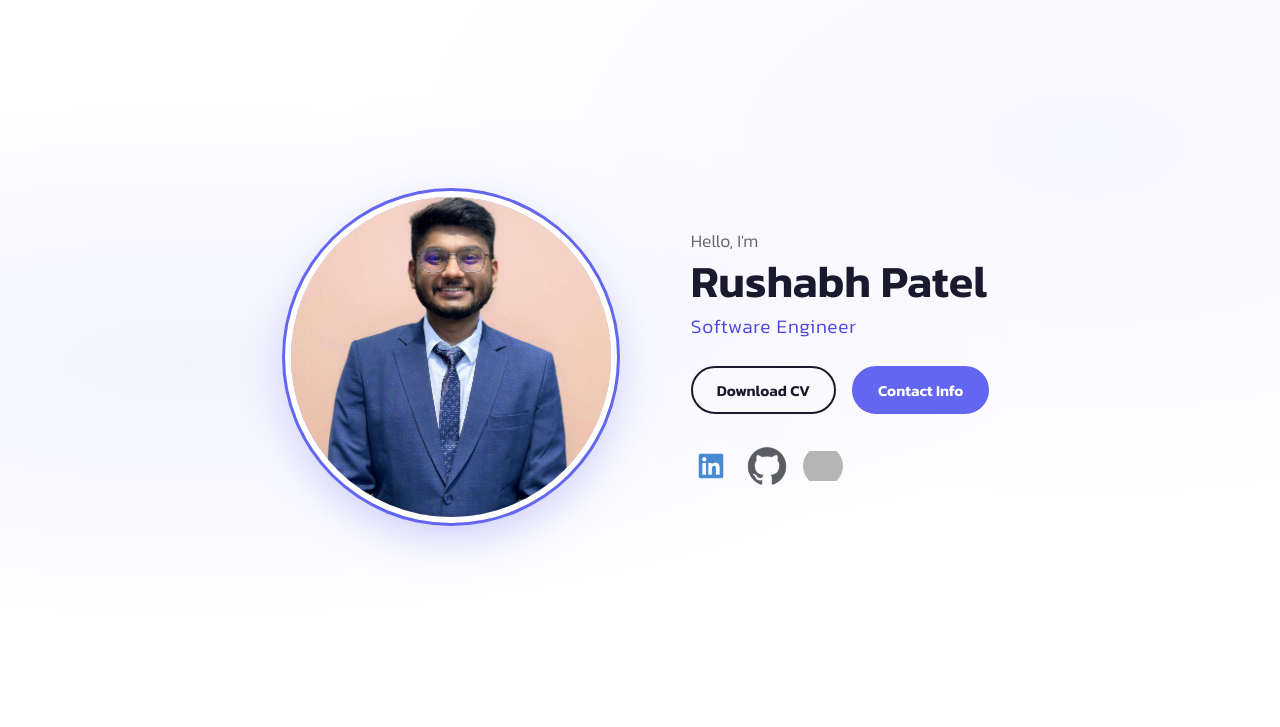
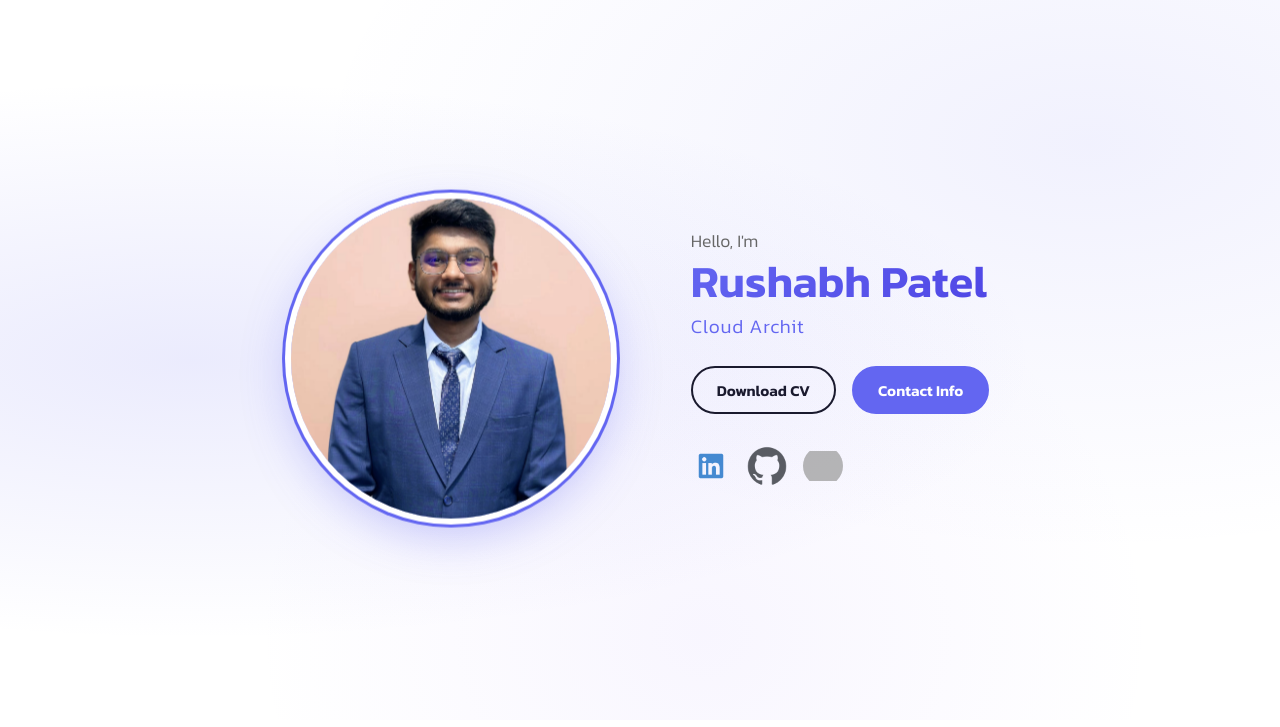
Before and after one commit to rush1998/Portfolio, a PHP site: page / in a window 1280 px wide. Shown: the part 80-807 px from the top of the page. Run offline with PHP 8.4, Linux system fonts and the light colour scheme; grey boxes are pictures that could not be loaded.

Commit message:
feat: lively hero section — typewriter roles, gradient name, floating pic, staggered fade-in, vibrant bg. Title: DevOps Engineer

```diff
--- a/index.css
+++ b/index.css
@@ -76,7 +76,6 @@ header.scrolled {
     box-shadow: 0 4px 28px rgba(0, 0, 0, 0.4);
 }
 
-/* Scroll progress bar */
 .scroll-progress {
     position: absolute;
     bottom: 0;
@@ -106,7 +105,6 @@ header.scrolled {
     margin: 0 auto;
 }
 
-/* ─── LOGO ────────────────────────────────────────────────── */
 .logo-link {
     display: flex;
     align-items: center;
@@ -145,7 +143,6 @@ header.scrolled {
 
 .logo-link:hover .logo-name { color: var(--main-color); }
 
-/* ─── DESKTOP NAV ──────────────────────────────────────────── */
 #nav3 {
     display: flex;
     align-items: center;
@@ -174,7 +171,6 @@ header.scrolled {
     font-weight: 400;
 }
 
-/* Hire Me CTA */
 .nav-cta {
     background: linear-gradient(135deg, var(--main-color), var(--main-color-dark)) !important;
     color: #fff !important;
@@ -192,14 +188,12 @@ header.scrolled {
     transform: translateY(-2px) scale(1.04) !important;
 }
 
-/* ─── RIGHT CLUSTER ─────────────────────────────────────────── */
 #nav-right {
     display: flex;
     align-items: center;
     gap: 0.75rem;
 }
 
-/* ─── THEME TOGGLE ─────────────────────────────────────────── */
 .theme-toggle {
     background: transparent;
     border: 1.5px solid var(--border);
@@ -231,11 +225,7 @@ header.scrolled {
     to   { transform: rotate(360deg) scale(1); }
 }
 
-/* ─── ANIMATED HAMBURGER ────────────────────────────────────── */
-#nav4 {
-    display: none;
-    position: relative;
-}
+#nav4 { display: none; position: relative; }
 
 .hamburger {
     background: transparent;
@@ -269,7 +259,6 @@ header.scrolled {
 .hamburger.open span:nth-child(2) { opacity: 0; width: 0; }
 .hamburger.open span:last-child   { transform: translateY(-7px) rotate(-45deg); width: 100%; }
 
-/* ─── MOBILE OVERLAY ────────────────────────────────────────── */
 .mobile-overlay {
     display: none;
     position: fixed;
@@ -281,7 +270,6 @@ header.scrolled {
 
 .mobile-overlay.visible { display: block; }
 
-/* ─── SLIDE-IN SIDEBAR ────────────────────────────────────────── */
 .sidebar {
     position: fixed;
     top: 0;
@@ -307,10 +295,7 @@ header.scrolled {
     border-bottom: 1px solid var(--border);
 }
 
-.sidebar li {
-    width: 100%;
-    display: block;
-}
+.sidebar li { width: 100%; display: block; }
 
 .sidebar li a {
     display: block;
@@ -341,10 +326,7 @@ header.scrolled {
     transition: color 0.2s, transform 0.3s;
 }
 
-.sidebar-close:hover {
-    color: var(--accent);
-    transform: rotate(90deg);
-}
+.sidebar-close:hover { color: var(--accent); transform: rotate(90deg); }
 
 .sidebar-cta {
     margin: 1.25rem 1.5rem 0 !important;
@@ -358,11 +340,7 @@ header.scrolled {
     box-shadow: 0 2px 14px rgba(99, 102, 241, 0.35);
 }
 
-.sidebar-cta:hover {
-    padding-left: 1rem !important;
-    border-left-color: transparent !important;
-    opacity: 0.9;
-}
+.sidebar-cta:hover { padding-left: 1rem !important; border-left-color: transparent !important; opacity: 0.9; }
 
 @media screen and (max-width: 900px) {
     #nav1 { padding: 0 1.5rem; height: 70px; }
@@ -382,9 +360,20 @@ header.scrolled {
     padding: 4rem 2rem;
     background-color: var(--bg);
     background-image:
-        radial-gradient(ellipse at 15% 50%, rgba(99, 102, 241, 0.08) 0%, transparent 55%),
-        radial-gradient(ellipse at 85% 20%, rgba(99, 102, 241, 0.05) 0%, transparent 50%);
+        radial-gradient(ellipse at 15% 50%, rgba(99, 102, 241, 0.13) 0%, transparent 55%),
+        radial-gradient(ellipse at 85% 20%, rgba(99, 102, 241, 0.09) 0%, transparent 50%),
+        radial-gradient(ellipse at 55% 88%, rgba(167, 139, 250, 0.08) 0%, transparent 45%);
     transition: background-color 0.35s ease;
+}
+
+/* Floating animation on profile image wrapper */
+.hero-image-wrap {
+    animation: heroFloat 6s ease-in-out infinite;
+}
+
+@keyframes heroFloat {
+    0%, 100% { transform: translateY(0px); }
+    50%       { transform: translateY(-18px); }
 }
 
 #profile-pic {
@@ -394,11 +383,12 @@ header.scrolled {
     object-fit: cover;
     box-shadow: 0 0 0 6px var(--bg), 0 0 0 9px var(--main-color), 0 16px 48px rgba(99, 102, 241, 0.35);
     transition: transform 0.4s ease, box-shadow 0.4s ease;
+    display: block;
 }
 
 #profile-pic:hover {
     transform: scale(1.03);
-    box-shadow: 0 0 0 6px var(--bg), 0 0 0 9px var(--main-color-dark), 0 20px 56px rgba(99, 102, 241, 0.5);
+    box-shadow: 0 0 0 6px var(--bg), 0 0 0 12px var(--main-color-dark), 0 20px 60px rgba(99, 102, 241, 0.5);
 }
 
 #about-me {
@@ -408,9 +398,48 @@ header.scrolled {
     max-width: 420px;
 }
 
+/* Staggered entrance animations */
+.hero-animate {
+    opacity: 0;
+    transform: translateY(24px);
+    animation: heroFadeIn 0.65s ease forwards;
+}
+
+.hero-animate:nth-child(1) { animation-delay: 0.05s; }
+.hero-animate:nth-child(2) { animation-delay: 0.20s; }
+.hero-animate:nth-child(3) { animation-delay: 0.35s; }
+.hero-animate:nth-child(4) { animation-delay: 0.50s; }
+.hero-animate:nth-child(5) { animation-delay: 0.65s; }
+
+@keyframes heroFadeIn {
+    to { opacity: 1; transform: translateY(0); }
+}
+
+/* Gradient name */
+.gradient-name {
+    background: linear-gradient(135deg, var(--main-color) 0%, var(--main-color-dark) 100%);
+    -webkit-background-clip: text;
+    -webkit-text-fill-color: transparent;
+    background-clip: text;
+}
+
+/* Typewriter cursor */
+.cursor {
+    display: inline-block;
+    color: var(--main-color);
+    font-weight: 300;
+    margin-left: 1px;
+    animation: cursorBlink 1s step-end infinite;
+}
+
+@keyframes cursorBlink {
+    0%, 100% { opacity: 1; }
+    50%       { opacity: 0; }
+}
+
 #hello { font-size: 1.1rem; font-weight: 300; color: var(--text-light); margin-bottom: 0.2rem; }
 #rushabh { font-size: 2.8rem; font-weight: 600; line-height: 1.1; margin-bottom: 0.35rem; }
-#frontend { font-size: 1.2rem; font-weight: 300; color: var(--main-color-dark); letter-spacing: 0.04em; margin-bottom: 1.6rem; }
+#frontend { font-size: 1.2rem; font-weight: 300; color: var(--main-color); letter-spacing: 0.04em; margin-bottom: 1.6rem; min-height: 1.8rem; }
 
 #download-contact { display: flex; gap: 1rem; margin-bottom: 1.5rem; }
 
--- a/index.html
+++ b/index.html
@@ -3,7 +3,7 @@
 <head>
     <meta charset="UTF-8">
     <meta name="viewport" content="width=device-width, initial-scale=1.0">
-    <title>Rushabh Patel | Software Engineer</title>
+    <title>Rushabh Patel | DevOps Engineer</title>
     <link rel="stylesheet" href="index.css">
     <link rel="stylesheet" href="https://cdnjs.cloudflare.com/ajax/libs/font-awesome/6.5.2/css/all.min.css" integrity="sha512-SnH5WK+bZxgPHs44uWIX+LLJAJ9/2PkPKZ5QiAj6Ta86w+fsb2TkcmfRyVX3pBnMFcV7oQPJkl9QevSCWr3W6A==" crossorigin="anonymous" referrerpolicy="no-referrer" />
     <script>
@@ -19,14 +19,10 @@
 <header id="header">
     <div class="scroll-progress" id="scroll-progress"></div>
     <div id="nav1">
-
-        <!-- Logo -->
         <a href="#" class="logo-link">
             <span class="logo-badge">RP</span>
             <span class="logo-name">Rushabh Patel</span>
         </a>
-
-        <!-- Desktop Nav -->
         <nav>
             <ul id="nav3">
                 <li><a href="#know-me-me">About</a></li>
@@ -36,8 +32,6 @@
                 <li><a href="#contact-me" class="nav-cta">Hire Me</a></li>
             </ul>
         </nav>
-
-        <!-- Right controls -->
         <div id="nav-right">
             <button id="theme-toggle" class="theme-toggle" aria-label="Toggle dark/light theme" onclick="toggleTheme()">
                 <i class="fa-solid fa-moon"></i>
@@ -73,14 +67,14 @@
         <img id="profile-pic" src="main.jpg" alt="Rushabh Patel profile photo">
     </div>
     <div id="about-me">
-        <p id="hello">Hello, I'm</p>
-        <p id="rushabh">Rushabh Patel</p>
-        <p id="frontend">Software Engineer</p>
-        <div id="download-contact">
+        <p id="hello" class="hero-animate">Hello, I'm</p>
+        <p id="rushabh" class="hero-animate"><span class="gradient-name">Rushabh Patel</span></p>
+        <p id="frontend" class="hero-animate"><span id="typewriter"></span><span class="cursor">|</span></p>
+        <div id="download-contact" class="hero-animate">
             <button id="download" onclick="window.open('resume.pdf','_blank')">Download CV</button>
             <button id="contact" onclick="location.href='#contact-me'">Contact Info</button>
         </div>
-        <div id="social-media-main">
+        <div id="social-media-main" class="hero-animate">
             <a href="https://www.linkedin.com/in/rushabh19/" target="_blank" rel="noopener noreferrer" aria-label="LinkedIn">
                 <img class="social-icon" src="in.png" alt="LinkedIn">
             </a>
--- a/index.js
+++ b/index.js
@@ -44,17 +44,16 @@ function hideSidebar() {
     document.body.style.overflow = '';
 }
 
-/* ─── SCROLL PROGRESS BAR ─────────────────────────────────── */
+/* ─── SCROLL PROGRESS + HEADER STATE ───────────────────────── */
 window.addEventListener('scroll', function () {
     const scrolled = window.scrollY / (document.body.scrollHeight - window.innerHeight);
     const bar = document.getElementById('scroll-progress');
     if (bar) bar.style.width = (scrolled * 100) + '%';
-
     const header = document.getElementById('header');
     if (header) header.classList.toggle('scrolled', window.scrollY > 20);
 }, { passive: true });
 
-/* ─── ACTIVE NAV LINK (IntersectionObserver) ────────────────── */
+/* ─── ACTIVE NAV LINK ────────────────────────────────────────── */
 document.addEventListener('DOMContentLoaded', function () {
     const navLinks = document.querySelectorAll('#nav3 li a:not(.nav-cta)');
     const sections = document.querySelectorAll('section[id]');
@@ -75,6 +74,32 @@ document.addEventListener('DOMContentLoaded', function () {
     sections.forEach(function (s) { observer.observe(s); });
 });
 
+/* ─── TYPEWRITER ────────────────────────────────────────────── */
+var roles = ['DevOps Engineer', 'Cloud Architect', 'Full Stack Developer', 'Software Engineer'];
+var roleIdx = 0, charIdx = 0, deleting = false;
+
+function runTypewriter() {
+    var el = document.getElementById('typewriter');
+    if (!el) return;
+    var word = roles[roleIdx];
+    charIdx += deleting ? -1 : 1;
+    el.textContent = word.substring(0, charIdx);
+    var delay = deleting ? 55 : 95;
+    if (!deleting && charIdx === word.length) {
+        delay = 2200;
+        deleting = true;
+    } else if (deleting && charIdx === 0) {
+        deleting = false;
+        roleIdx = (roleIdx + 1) % roles.length;
+        delay = 350;
+    }
+    setTimeout(runTypewriter, delay);
+}
+
+document.addEventListener('DOMContentLoaded', function () {
+    setTimeout(runTypewriter, 900);
+});
+
 /* Close sidebar on Escape key */
 document.addEventListener('keydown', function (e) {
     if (e.key === 'Escape') hideSidebar();
```
